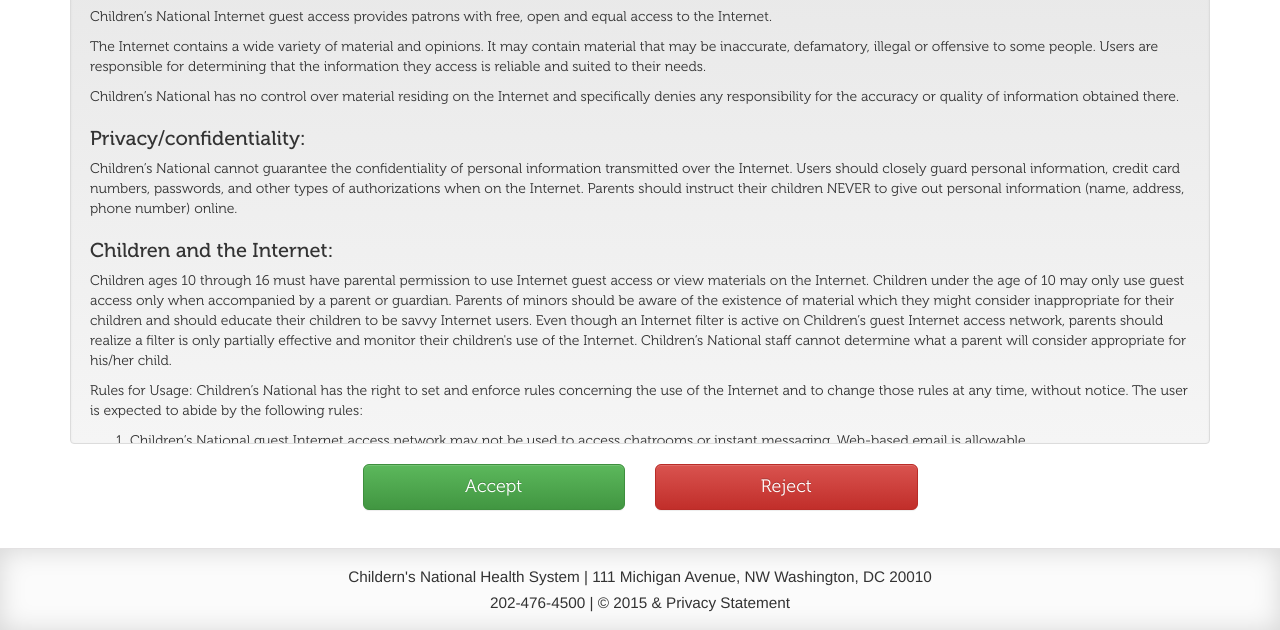
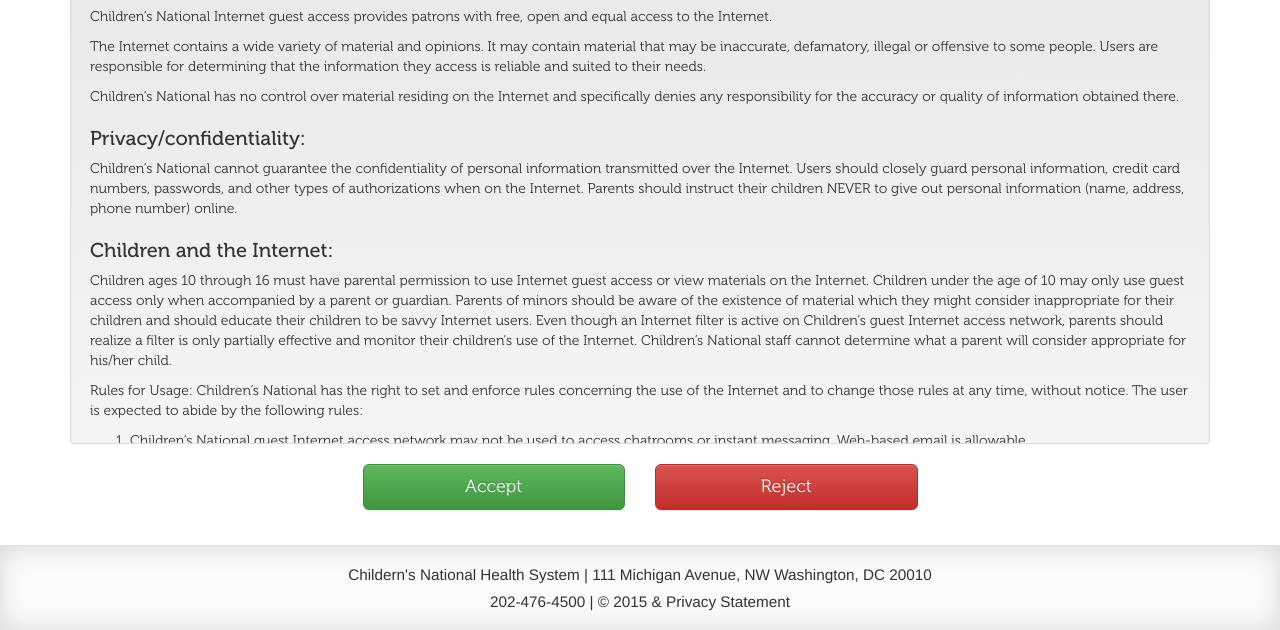
Before and after one commit to jingwang3/bearairlogin, a plain HTML site: page login.html in a window 1280 px wide. Shown: the part 272-902 px from the top of the page. Drawn offline with nearby package versions, Linux system fonts and the light colour scheme.

Commit message:
Line height change

```diff
--- a/css/main.css
+++ b/css/main.css
@@ -90,7 +90,7 @@
   font-family: Helvetica,Arial,sans-serif;
   font-size: 18px;
   color: #333333;
-  line-height: .85em;
+  line-height: .95em;
 }
 
 .footer > .container {
```
